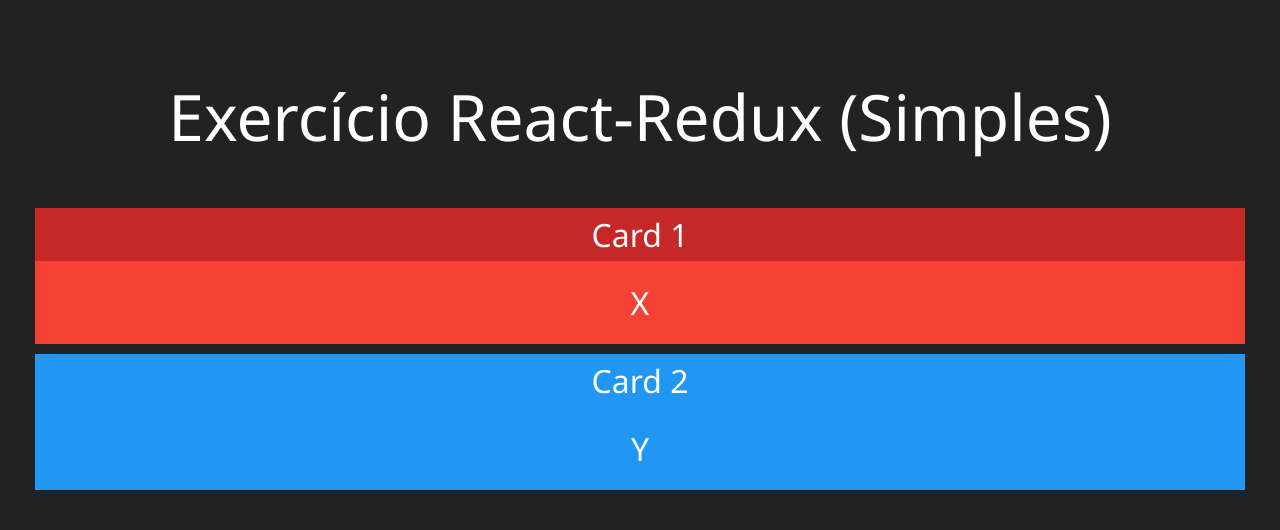
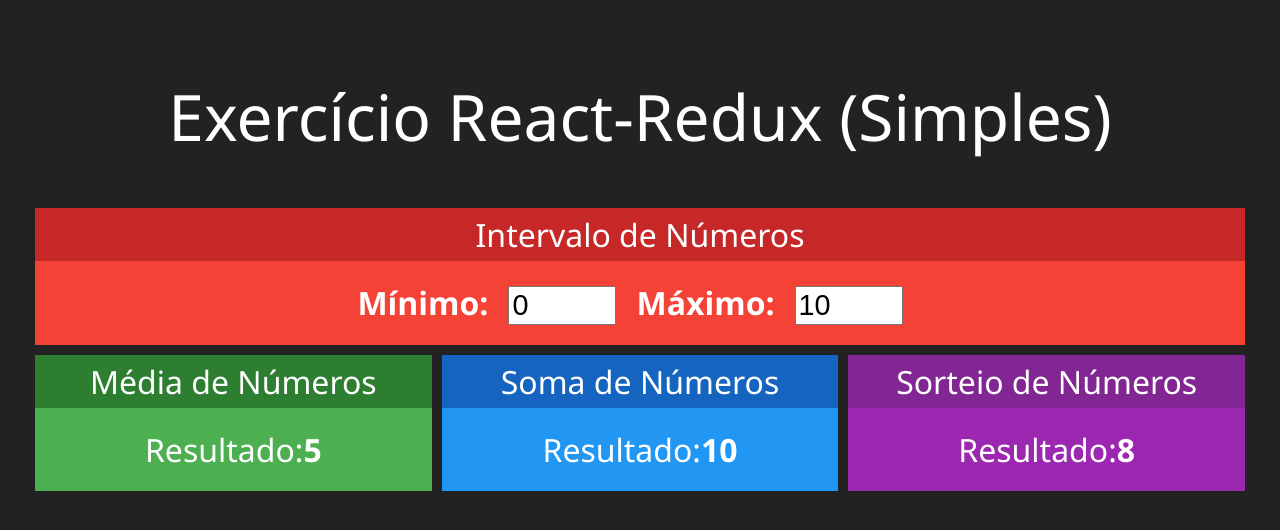
Before and after one commit to ponqueli/react-redux-simples, a React (Create React App) app: page / in a window 1280 px wide. Shown: the top 530 px of the page. Built offline with nearby package versions, Linux system fonts and the light colour scheme.

Commit message:
criando componentes que dependem um do outro

```diff
--- a/src/App.jsx
+++ b/src/App.jsx
@@ -1,4 +1,7 @@
-import Card from "./components/Card";
+import Intervalo from './components/Intervalo';
+import Media from "./components/Media";
+import Soma from "./components/Soma";
+import Sorteio from "./components/Sorteio";
 import "./App.css";
 
 function App() {
@@ -6,10 +9,12 @@
     <div className="App">
       <h1>Exercício React-Redux (Simples)</h1>
       <div className="Row">
-        <Card title="Card 1" red>X</Card>
+        <Intervalo title="Intervalo"></Intervalo>
       </div>
       <div className="Row">
-        <Card title="Card 2" blue>Y</Card>
+        <Media green ></Media>
+        <Soma blue></Soma>
+        <Sorteio purple></Sorteio>
       </div>
     </div>
   );
--- a/src/components/Card.css
+++ b/src/components/Card.css
@@ -27,21 +27,21 @@
 
 .Card.Blue .Header {
   color: #fff;
-  background-color: #2196f3;
+  background-color: #1565c0;
 }
 .Card.Blue .Content {
   background-color: #2196f3;
 }
 .Card.Green .Header {
   color: #fff;
-  background-color: #4caf50;
+  background-color: #2e7e32;
 }
 .Card.Green .Content {
   background-color: #4caf50;
 }
 .Card.Purple .Header {
   color: #fff;
-  background-color: #9c27b0;
+  background-color: #9b27b0cb;
 }
 .Card.Purple .Content {
   background-color: #9c27b0;
--- /dev/null
+++ b/src/components/Intervalo.css
@@ -0,0 +1,6 @@
+.Intervalo input{
+    font-size: 1.8rem;
+    margin-left: 20px;
+    margin-right: 20px;
+    width: 100px;
+}
--- /dev/null
+++ b/src/components/Intervalo.jsx
@@ -0,0 +1,22 @@
+import './Intervalo.css';
+import Card from './Card';
+import React from 'react';
+
+const Intervalo = (props) => {
+  return (
+    <Card title="Intervalo de Números" red>
+        <div className="Intervalo">
+            <span>
+                <strong>Mínimo:</strong>
+                <input type="number" value={0} />
+            </span>
+            <span>
+                <strong>Máximo:</strong>
+                <input type="number" value={10} />
+            </span>
+        </div>
+    </Card>
+  )
+}
+
+export default Intervalo;
--- /dev/null
+++ b/src/components/Media.jsx
@@ -0,0 +1,18 @@
+import './Intervalo.css';
+import Card from './Card';
+import React from 'react';
+
+const Media = (props) => {
+  return (
+    <Card title="Média de Números" green>
+        <div className="Media">
+            <span>
+                <span>Resultado:</span>
+                <strong>5</strong>
+            </span>
+        </div>
+    </Card>
+  )
+}
+
+export default Media;
--- /dev/null
+++ b/src/components/Soma.jsx
@@ -0,0 +1,18 @@
+import './Intervalo.css';
+import Card from './Card';
+import React from 'react';
+
+const Soma = (props) => {
+  return (
+    <Card title="Soma de Números" blue>
+        <div className="Soma">
+            <span>
+                <span>Resultado:</span>
+                <strong>10</strong>
+            </span>
+        </div>
+    </Card>
+  )
+}
+
+export default Soma;
--- /dev/null
+++ b/src/components/Sorteio.jsx
@@ -0,0 +1,18 @@
+import './Intervalo.css';
+import Card from './Card';
+import React from 'react';
+
+const Sorteio = (props) => {
+  return (
+    <Card title="Sorteio de Números" purple>
+        <div className="Sorteio">
+            <span>
+                <span>Resultado:</span>
+                <strong>8</strong>
+            </span>
+        </div>
+    </Card>
+  )
+}
+
+export default Sorteio;
```
